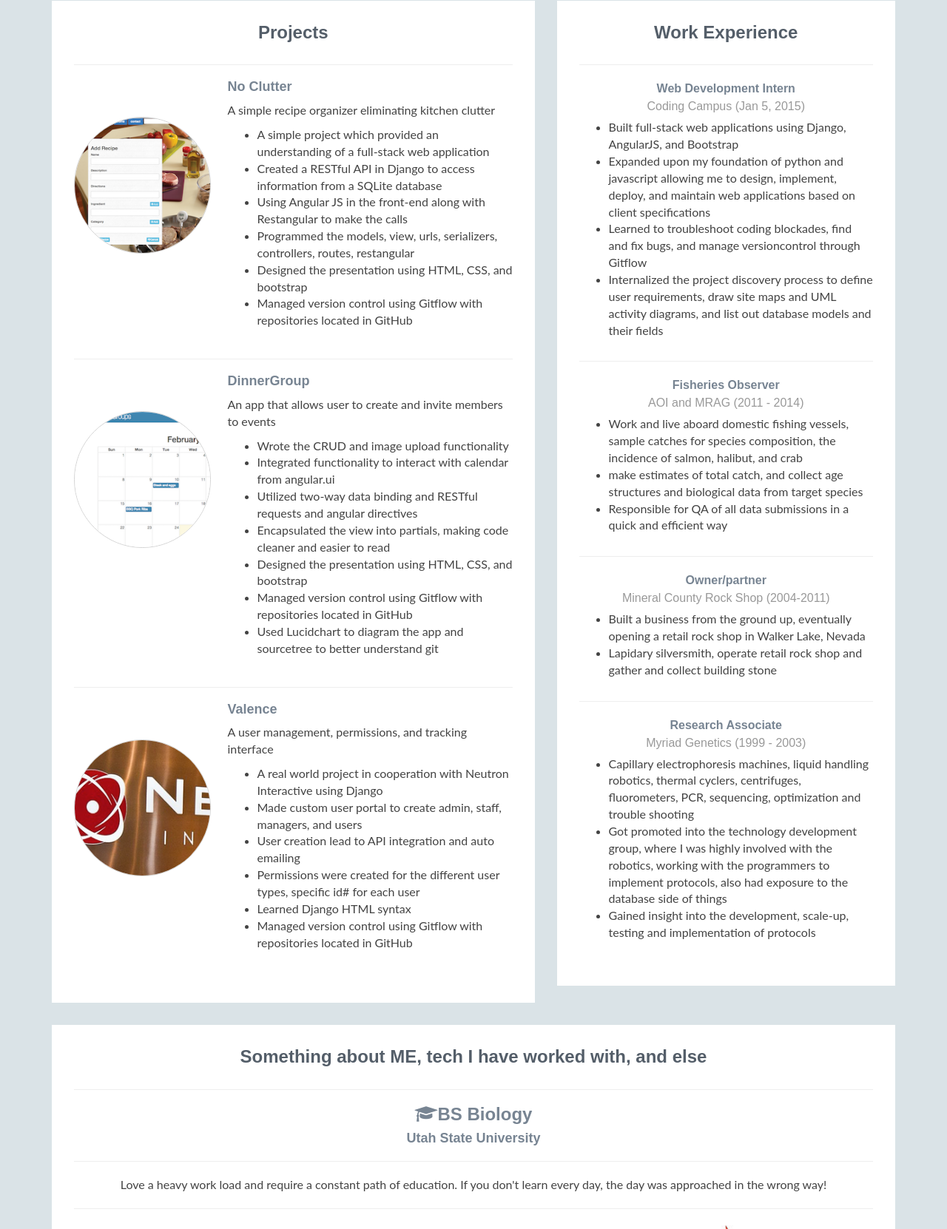
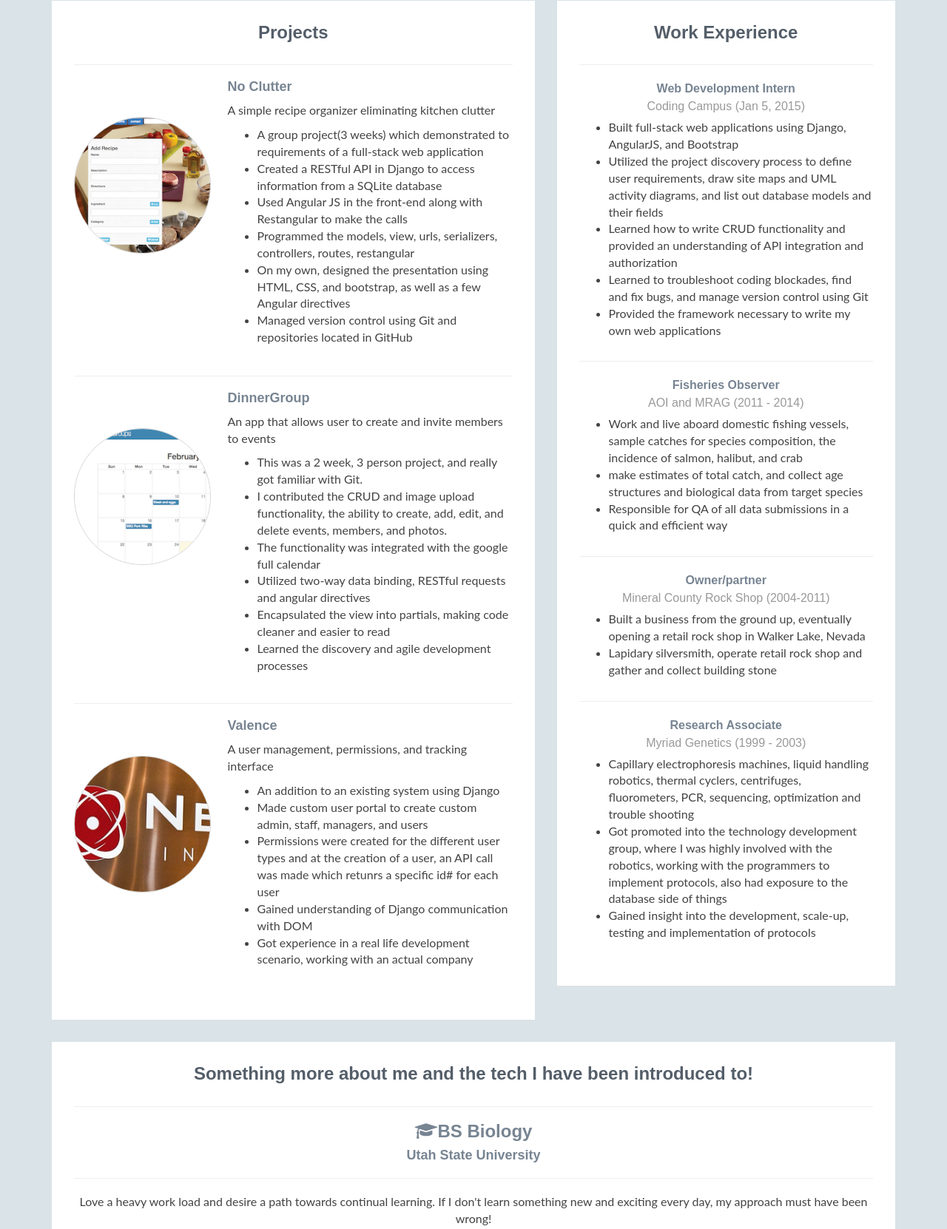
Before and after one commit to BryceBoley/Portfolio, a plain HTML site: page index.html in a window 1280 px wide. Shown: the part 343-2005 px from the top of the page at 74% size. Drawn offline with Linux system fonts and the light colour scheme.

Commit message:
update to experience and projects

```diff
--- a/index.html
+++ b/index.html
@@ -47,12 +47,13 @@
                                 <h3 class="title">No Clutter</h3>
                                 <p class="summary">A simple recipe organizer eliminating kitchen clutter</p>
                                 <ul>
-                                    <li>A simple project which provided an understanding of a full-stack web application</li>
+                                    <li>A group project(3 weeks) which demonstrated to requirements of a full-stack web application</li>
                                     <li>Created a RESTful API in Django to access information from a SQLite database</li>
-                                    <li>Using Angular JS in the front-end along with Restangular to make the calls</li>
+                                    <li>Used Angular JS in the front-end along with Restangular to make the calls</li>
                                     <li>Programmed the models, view, urls, serializers, controllers, routes, restangular</li>
-                                    <li>Designed the presentation using HTML, CSS, and bootstrap</li>
-                                    <li>Managed version control using Gitflow with repositories located in GitHub</li>
+                                    <li>On my own, designed the presentation using HTML, CSS, and bootstrap, as well as
+                                        a few Angular directives</li>
+                                    <li>Managed version control using Git and repositories located in GitHub</li>
                                 </ul>
                             </div><!--//desc-->
                         </div><!--//item-->
@@ -65,13 +66,13 @@
                                 <h3 class="title">DinnerGroup</h3>
                                 <p class="summary">An app that allows user to create and invite members to events</p>
                                 <ul>
-                                    <li>Wrote the CRUD and image upload functionality</li>
-                                    <li>Integrated functionality to interact with calendar from angular.ui</li>
-                                    <li>Utilized two-way data binding and RESTful requests and angular directives</li>
+                                    <li>This was a 2 week, 3 person project, and really got familiar with Git.</li>
+                                    <li>I contributed the CRUD and image upload functionality, the ability to create,
+                                        add, edit, and delete events, members, and photos.</li>
+                                    <li>The functionality was integrated with the google full calendar</li>
+                                    <li>Utilized two-way data binding, RESTful requests and angular directives</li>
                                     <li>Encapsulated the view into partials, making code cleaner and easier to read</li>
-                                    <li>Designed the presentation using HTML, CSS, and bootstrap</li>
-                                    <li>Managed version control using Gitflow with repositories located in GitHub</li>
-                                    <li>Used Lucidchart to diagram the app and sourcetree to better understand git</li>
+                                    <li>Learned the discovery and agile development processes</li>
                                 </ul>
                             </div><!--//desc-->
                         </div><!--//item-->
@@ -84,12 +85,12 @@
                                 <h3 class="title">Valence</h3>
                                 <p class="summary">A user management, permissions, and tracking interface</p>
                                 <ul>
-                                    <li>A real world project in cooperation with Neutron Interactive using Django</li>
-                                    <li>Made custom user portal to create admin, staff, managers, and users</li>
-                                    <li>User creation lead to API integration and auto emailing</li>
-                                    <li>Permissions were created for the different user types, specific id# for each user</li>
-                                    <li>Learned Django HTML syntax</li>
-                                    <li>Managed version control using Gitflow with repositories located in GitHub</li>
+                                    <li>An addition to an existing system using Django</li>
+                                    <li>Made custom user portal to create custom admin, staff, managers, and users</li>
+                                    <li>Permissions were created for the different user types and at the creation of a user,
+                                        an API call was made which retunrs a specific id# for each user</li>
+                                    <li>Gained understanding of Django communication with DOM</li>
+                                    <li>Got experience in a real life development scenario, working with an actual company</li>
                                 </ul>
                             </div><!--//desc-->
                         </div><!--//item-->
@@ -114,12 +115,13 @@
                                     </h3>
                                     <ul>
                                         <li>Built full-stack web applications using Django, AngularJS, and Bootstrap</li>
-                                        <li>Expanded upon my foundation of python and javascript allowing me to design,
-                                            implement, deploy, and maintain web applications based on client specifications</li>
+                                        <li>Utilized the project discovery process to define user requirements, draw site
+                                            maps and UML activity diagrams, and list out database models and their fields</li>
+                                        <li>Learned how to write CRUD functionality and provided an understanding of API
+                                            integration and authorization</li>
                                         <li>Learned to troubleshoot coding blockades, find and fix bugs, and manage
-                                            versioncontrol through Gitflow</li>
-                                        <li>Internalized the project discovery process to define user requirements, draw site
-                                            maps and UML activity diagrams, and list out database models and their fields</li>
+                                            version control using Git </li>
+                                        <li>Provided the framework necessary to write my own web applications</li>
                                     </ul>
                                 </div><!--//item-->
                             </div>
@@ -174,7 +176,7 @@
 <section class="container">
     <div class="about section">
         <div class="section-inner">
-            <h2 class="heading text-center">Something about ME, tech I have worked with, and else</h2>
+            <h2 class="heading text-center">Something more about me and the tech I have been introduced to!</h2>
             <div class="content">
                 <hr class="divider"/>
                 <div class="item">
@@ -184,8 +186,8 @@
             </div><!--//content-->
             <hr class="divider"/>
             <div class="content">
-                <p class="text-center">Love a heavy work load and require a constant path of education.
-                    If you don't learn every day, the day was approached in the wrong way!</p>
+                <p class="text-center">Love a heavy work load and desire a path towards continual learning.
+                    If I don't learn something new and exciting every day, my approach must have been wrong!</p>
                 <hr class="divider"/>
                 <div class="container-fluid">
                     <img class="image" src="assets/images/python.jpeg">
```
Also changed, not shown: 1 other file.
